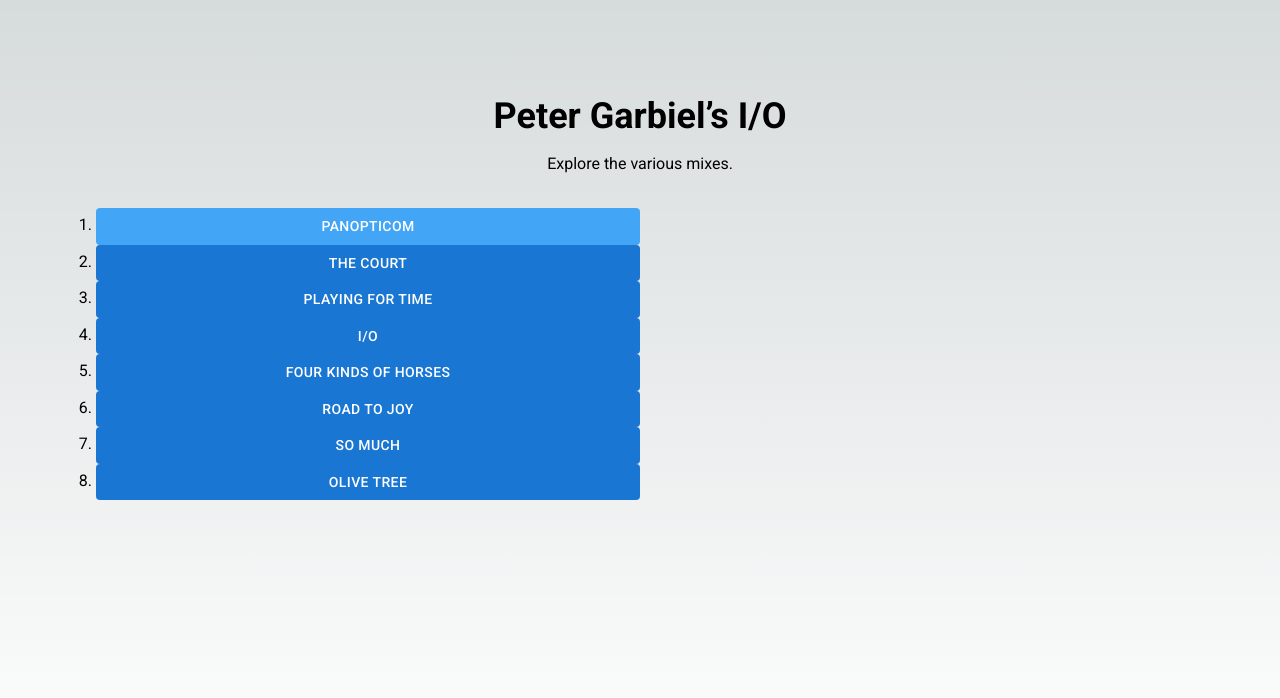
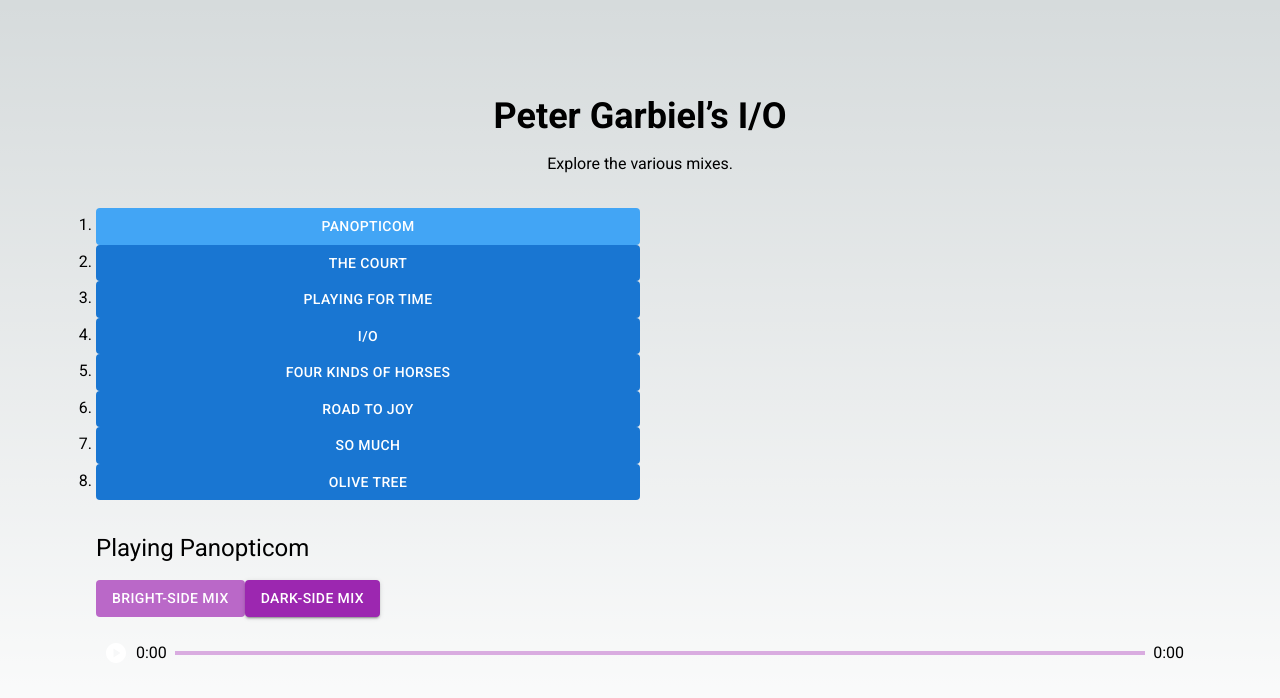
Before and after one commit to drukepple/pg-io, a Next.js app: page / in a window 1280 px wide. Both pictures are taken after a click on the button "PANOPTICOM". Shown: the top 698 px of the page. Built offline with nearby package versions, Linux system fonts and the light colour scheme; no server answers.

Commit message:
Build out player component

```diff
--- a/package.json
+++ b/package.json
@@ -27,5 +27,8 @@
     "react-dom": "18.2.0",
     "tailwindcss": "3.3.3",
     "typescript": "5.1.6"
+  },
+  "devDependencies": {
+    "@types/howler": "^2.2.7"
   }
 }
--- a/src/components/player.tsx
+++ b/src/components/player.tsx
@@ -1,7 +1,169 @@
+import { useEffect, useState } from "react";
+import {Howl} from 'howler';
+import { Button, IconButton, LinearProgress, useTheme } from "@mui/material";
+import PlayCircleIcon from "@mui/icons-material/PlayCircle";
+import PauseCircleIcon from "@mui/icons-material/PauseCircle";
+
+let howls: Howl[] = [];
+let playbackInterval: ReturnType<typeof setTimeout>;
+
+function formatTime(seconds?:number) {
+  if (!seconds) { return '0:00'; }
+  const mins = Math.floor(seconds / 60);
+  const secs = Math.round(seconds - (mins * 60));
+  return `${mins}:${secs < 10 ? '0' : ''}${secs}`;
+}
+
 export default function Player({song}:{song?:IOTrack}) {
+  const theme = useTheme();
+  const [currentTrack, setCurrentTrack] = useState(0);
+  const [ready, setReady] = useState(false);
+  const [playing, setPlaying] = useState(false);
+  const [currentTime, setCurrentTime] = useState(0);
+
+  useEffect(() => {
+    if (!song) {return;}
+    setReady(false);
+    console.log('song updated', song);
+    howls.forEach(h => h.unload());
+    howls = [];
+    setCurrentTime(0);
+    setPlaying(false);
+    clearTimer();
+    song.tracks.forEach((t, i) => howls.push(new Howl({
+      src: t.src,
+      volume: i === 0 ? 1 : 0,
+      onload: () => {
+        if (howls.every(h => h.state() === 'loaded')) {
+          console.log('All sounds loaded');
+          setReady(true);
+        }
+      }
+    })))
+    chooseTrack(0);
+    console.log('howls', howls[0].volume(), howls[1].volume());
+  }, [song])
+
+  const play = () => {
+    setPlaying(true);
+    howls.forEach(h => h.play());
+    clearTimer();
+    startTimer();
+  }
+  const startTimer = () => {
+    const checkTime = () => {
+      const curSeek = Math.round(howls[0].seek());
+      if (currentTime !== curSeek) {
+        setCurrentTime(curSeek);
+      }
+
+    }
+    checkTime();
+    playbackInterval = setInterval(checkTime, 100);
+  }
+  const clearTimer = () => {
+    clearInterval(playbackInterval);
+  }
+  const pause = () => {
+    setPlaying(false);
+    howls.forEach(h => h.pause());
+  }
+  const chooseTrack = (index:number) => {
+    setCurrentTrack(index);
+    howls.forEach((h, i) => {
+      h.volume(i === index ? 1 : 0);
+    });
+  }
+
+  const timelineClick = (e: React.MouseEvent<HTMLSpanElement, MouseEvent>) => {
+    clearTimer();
+    if (!e.target) { return; }
+    const closest = (e.target as HTMLElement).closest(".MuiLinearProgress-root ");
+    if (!closest) { return; }
+    const rect = closest.getBoundingClientRect();
+    const w = rect.width;
+    const x = e.clientX - rect.left;
+    const dur = howls[0].duration();
+    const seek = (x / w) * dur;
+    setCurrentTime(seek);
+    howls.forEach(h => h.seek(seek))
+    startTimer()
+  };
+
+  const getCurrentPosition = () => {
+    // console.log('getting current position', howls[0]?.seek(), currentTime);
+    return howls[0] ? (currentTime / howls[0].duration()) * 100 : 0
+  }
 
   return (
     <div style={{ display: "flex", flexDirection: "column" }}>
+      {song && (
+        <>
+          <h2 className="text-2xl mb-4">Playing {song.title}</h2>
+          <div className="flex flex-col">
+            <div className="flex mb-4">
+              {song.tracks.map((t, i) => {
+                const current = i === currentTrack;
+                return (
+                  <Button
+                    className="mr-2"
+                    variant="contained"
+                    color="secondary"
+                    key={t.src}
+                    onClick={() => chooseTrack(i)}
+                    disabled={current}
+                    sx={{
+                      "&.Mui-disabled": {
+                        color: theme.palette.secondary.contrastText,
+                        backgroundColor: theme.palette.secondary.light,
+                      },
+                    }}
+                  >
+                    {t.title}
+                  </Button>
+                );
+              })}
+            </div>
+            <div className="flex items-center">
+              <IconButton
+                onClick={() => (playing ? pause() : play())}
+                disabled={!ready}
+              >
+                {playing ? (
+                  <PauseCircleIcon htmlColor="white" />
+                ) : (
+                  <PlayCircleIcon htmlColor="white" />
+                )}
+              </IconButton>
+              <span className="mr-2">{formatTime(currentTime)}</span>
+              <LinearProgress
+                onClick={timelineClick}
+                variant="determinate"
+                color="secondary"
+                value={getCurrentPosition()}
+                className="w-full"
+                sx={{
+                  "& .MuiLinearProgress-bar": {
+                    transition: "none",
+                  },
+                }}
+              />
+              <span className="ml-2">{formatTime(howls[0]?.duration())}</span>
+            </div>
+          </div>
+        </>
+      )}
+      {/* <pre>
+        {JSON.stringify(
+          {
+            index: currentTrack,
+            title: song?.tracks[currentTrack],
+            howls: howls.map((h) => h.volume()),
+          },
+          null,
+          4
+        )}
+      </pre> */}
     </div>
   );
 }
```
Also changed, not shown: 1 other file (tests, documents, lock files or other folders).
